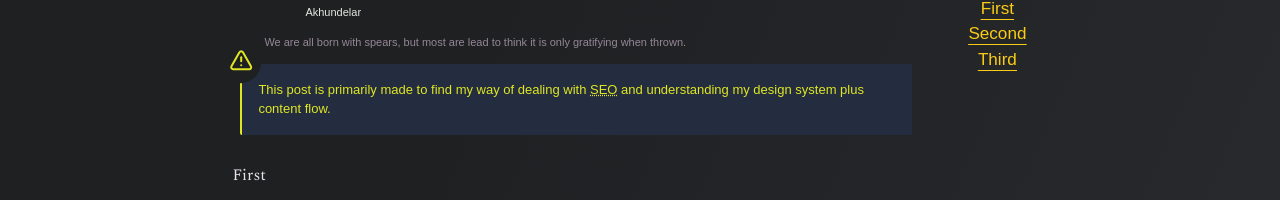
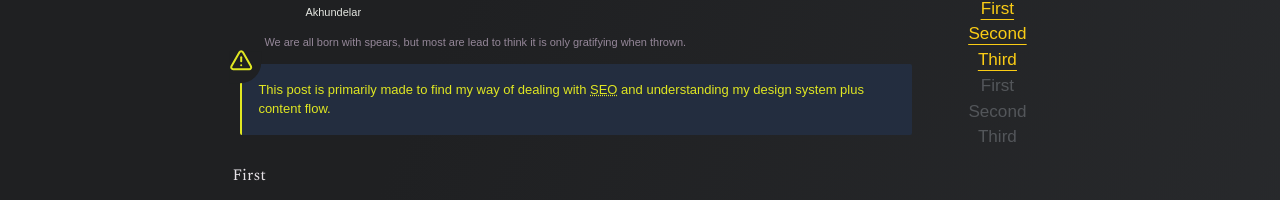
Before and after one commit to KXzeno/karnovah-blog, a Next.js app: page /akhundelar in a window 1280 px wide. Shown: the part 137-337 px from the top of the page. Built offline with nearby package versions, Linux system fonts and the light colour scheme; a web font is replaced by a local one.

Commit message:
feat: use hooks to render table data

```diff
--- a/app/components/MOB/ToC.jsx
+++ b/app/components/MOB/ToC.jsx
@@ -5,6 +5,8 @@ export default function TableOfContents() {
   let [tocList, setTocList] = React.useState({});
   let [elemNodes, setElemNodes] = React.useState({});
   let [isProxy, setIsProxy] = React.useState(false);
+  let [arrData, setArrData] = React.useState([]);
+  let [tocIndex, setTocIndex] = React.useState(0);
 
   /** @function
    * Callback hook which destructures DOM nodes
@@ -64,31 +66,31 @@ export default function TableOfContents() {
 
   }, [tocList, elemNodes, isProxy]);
 
-  let arr = [];
+  React.useEffect(() => {
    +((obj) => {
      for (let entry of Object.entries(obj)) {
        let index = (entry[1].indexOf('\n') === -1)
          ? entry[1].length
          : entry[1].indexOf('\n');
 
-      entry[1] = entry[1].substring(0, index);
+       entry[1] = `${entry[1].substring(0, index)}`;
        //console.log(entry);
-      arr.push(entry);
+       setArrData(erst => [...erst, entry]);
+       //arr.push(entry);
      }
    })(tocList);
 
-  // +((obj) => {
-  //   for (let prop in obj) {
-  //     console.log('what: ', prop);
-  //   }
-  // })(tocList);
+    return () => {
+        setArrData(erst => erst.splice(tocList.length));
+    };
 
-  console.log()
+  }, [tocList, setArrData]);
 
   return (
     <>
+      {console.log('tocList: ', tocList, 'arrData: ', arrData)}
       {
-        arr.map((prop) => {
+        arrData.map((prop) => {
           return (
             <span key={`#${prop[1]}-${prop[0]}`} name={`${prop[0]}`}>
               <a href={`#${prop[0]}`} rel="noreferrer"> {/*target="_blank"*/}
```
Lines whose indentation alone changed are shown as unchanged.
